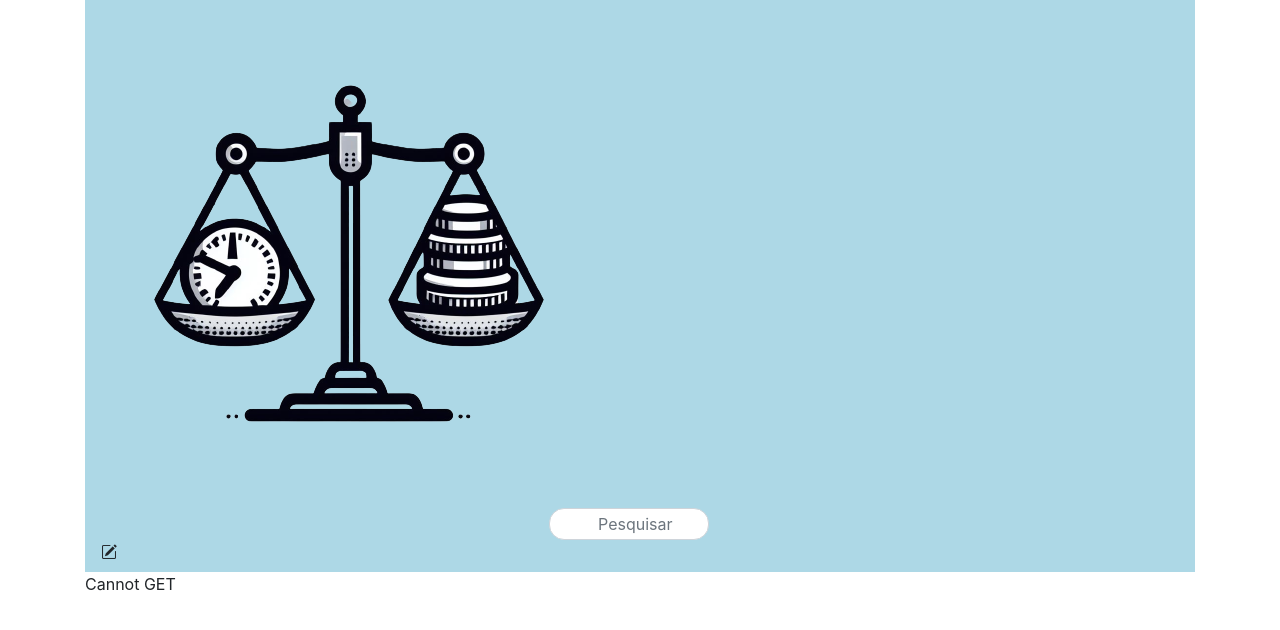
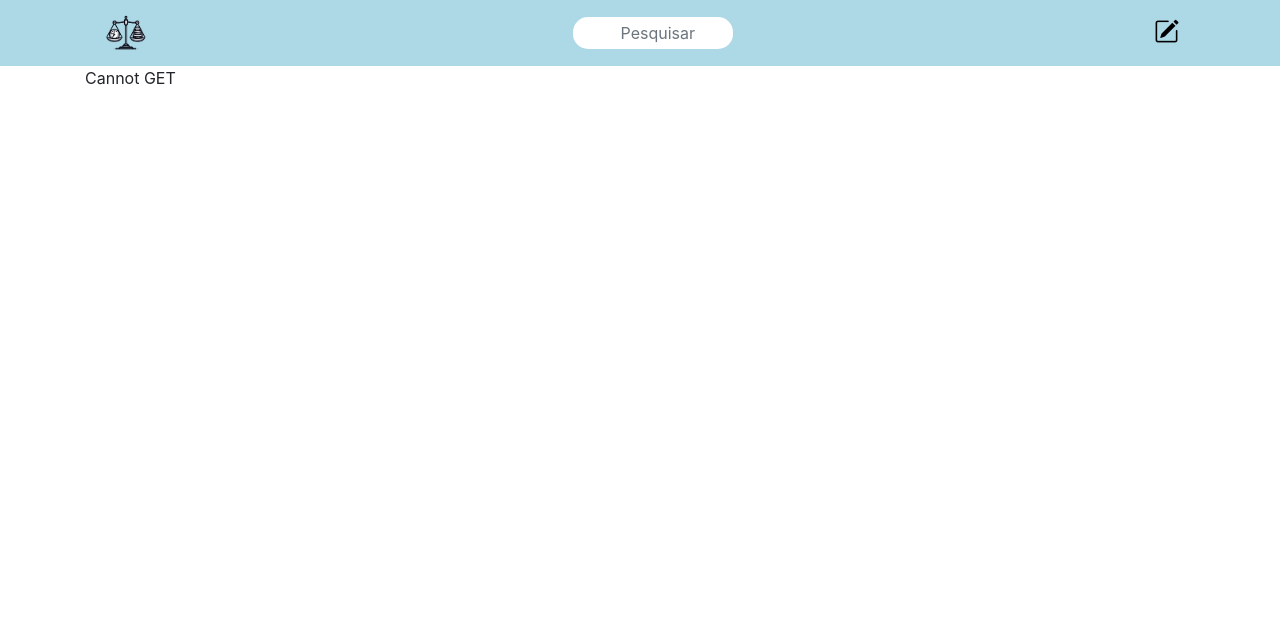
Before and after one commit to Lucas-Etec/comparaki, a PHP site: page / in a window 1280 px wide. Shown: the top 630 px of the page. Run offline with PHP 8.4, Linux system fonts and the light colour scheme; some libraries are stand-ins or nearby versions.

Commit message:
Finalizado o header

```diff
--- a/index.html
+++ b/index.html
@@ -5,8 +5,9 @@
     <meta charset="UTF-8">
     <meta name="viewport" content="width=device-width, initial-scale=1.0">
     <title> ComparaKi</title>
-    <link rel="stylesheet" href="style.css">
+    <link rel="stylesheet" href="styles/style.css">
     <link rel="stylesheet" href="styles/global.css">
+    <link rel="stylesheet" href="styles/categorias.css">
 
     <!-- Bootstrap -->
     <link rel="stylesheet" href="https://stackpath.bootstrapcdn.com/bootstrap/4.1.3/css/bootstrap.min.css"
@@ -21,7 +22,8 @@
         </script>
 
     <!-- Bootstrap Icons -->
-    <link href="https://cdn.jsdelivr.net/npm/bootstrap-icons@1.18.0/font/bootstrap-icons.css" rel="stylesheet">
+    <link rel="stylesheet" href="https://cdn.jsdelivr.net/npm/bootstrap-icons@1.3.0/font/bootstrap-icons.css">
+
 
 </head>
 
@@ -29,11 +31,12 @@
     <header>
         <div class="container">
             <nav class="navbar navbar-dark bg-dark">
+                <a href="index.html"> <img class="logo" src="assets/logo.png" title="logo" alt="logo ComparaKi">
+                </a>
                 <form class="form-inline">
-                    <a href="index.html"> <img src="logo.png" title="logo" alt="logo ComparaKi"> </a>
                     <input class="form-control pesquisar" type="search" placeholder="Pesquisar" aria-label="Pesquisar">
                 </form>
-                <i class="bi bi-pencil-square"></i>
+                <button class="botao-lista"> <i class="bi bi-pencil-square"></i> </button>
             </nav>
         </div>
     </header>
@@ -43,7 +46,9 @@
 
         </div>
     </main>
-    <script src="script.js"> </script>
+
+    <script src="script.js"></script>
+
 </body>
 
 </html>
--- a/styles/style.css
+++ b/styles/style.css
@@ -1,4 +1,8 @@
 .navbar.bg-dark {
+    background-color: transparent !important;
+}
+
+header {
     background-color: #ADD8E6 !important;
 }
 
@@ -9,7 +13,32 @@
     border-radius: 15px;
     background: #FFF;
     padding-left: 3em;
-    margin-left: 28em;
+    border: none;
 }
 
-.bi.bi-pencil-square {}
+.bi.bi-pencil-square {
+    font-size: 25px;
+    cursor: pointer;
+}
+
+.bi.bi-pencil-square:hover {
+    color: #FFF;
+    transition: 600ms;
+}
+
+.botao-lista {
+    border: none;
+    box-shadow: none;
+    background-color: transparent;
+    outline: none !important;
+}
+
+img {
+    width: 50px;
+    height: 50px;
+}
+
+img:hover {
+    filter: brightness(1.5);
+    transition: 700ms;
+}
```
